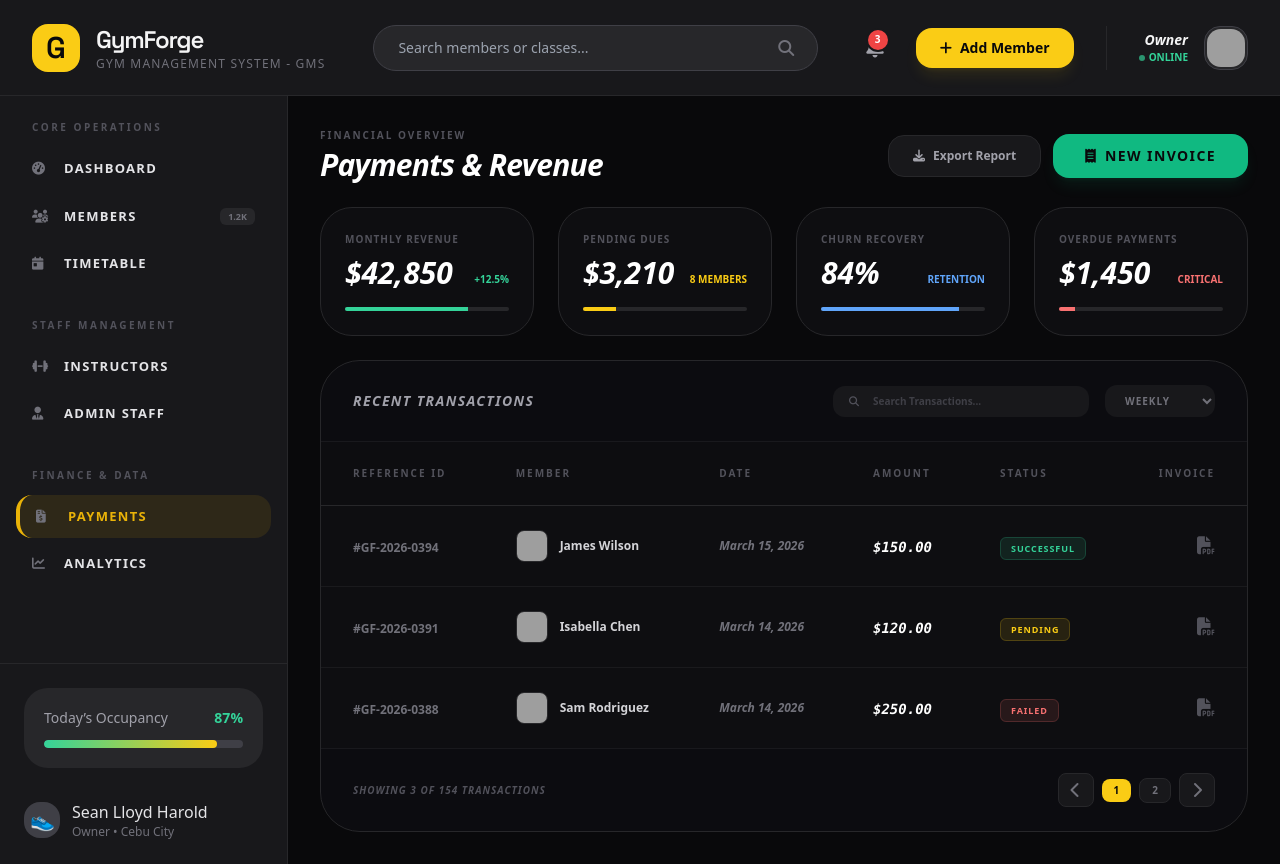
After one commit to komradkat/gms, a Django app: page /payments/ in a window 1280 px wide. The commit adds this page. Run offline with Django 5.2, Linux system fonts and the light colour scheme; some libraries are stand-ins or nearby versions; grey boxes are pictures that could not be loaded.

Commit message:
📦 new: finance and analytics dashboards
Important Changes:
- integrated payment and analytics routes in config/urls.py
- implemented payment_dashboard and analytics_dashboard views in core/views.py
- updated sidebar to include active-link logic for finance navigation
- initialized templates/finance/ directory with dashboard views

```diff
--- a/config/urls.py
+++ b/config/urls.py
@@ -4,7 +4,7 @@ from core.views import (
     dashboard, login_view, register_view,
     member_list, member_profile, member_create,
     schedule_view, trainer_list, trainer_profile,
-    staff_list
+    staff_list, payment_dashboard, analytics_dashboard
 )
 
 urlpatterns = [
@@ -19,4 +19,6 @@ urlpatterns = [
     path('trainers/', trainer_list, name='trainer_list'),
     path('trainers/<int:trainer_id>/', trainer_profile, name='trainer_profile'),
     path('staff/', staff_list, name='staff_list'),
+    path('payments/', payment_dashboard, name='payment_dashboard'),
+    path('analytics/', analytics_dashboard, name='analytics_dashboard'),
 ]
--- a/core/views.py
+++ b/core/views.py
@@ -29,3 +29,9 @@ def trainer_profile(request, trainer_id):
 
 def staff_list(request):
     return render(request, 'trainers/staff_list.html')
+
+def payment_dashboard(request):
+    return render(request, 'finance/payments.html')
+
+def analytics_dashboard(request):
+    return render(request, 'finance/analytics.html')
--- /dev/null
+++ b/templates/finance/payments.html
@@ -0,0 +1,174 @@
+{% extends 'base.html' %}
+{% load static %}
+
+{% block title %}Payments & Revenue • GymForge GMS{% endblock %}
+
+{% block content %}
+<div class="space-y-6">
+    <!-- Header Section -->
+    <div class="flex items-center justify-between">
+        <div>
+            <div class="text-[10px] font-black uppercase tracking-[0.2em] text-zinc-600 mb-1">Financial Overview</div>
+            <h1 class="text-3xl font-bold tracking-tight text-white italic">Payments & Revenue</h1>
+        </div>
+        <div class="flex items-center gap-3">
+            <button class="bg-zinc-900 border border-zinc-800 text-zinc-400 px-6 py-3 rounded-2xl text-xs font-bold hover:text-white transition-all">
+                <i class="fa-solid fa-download mr-2"></i>Export Report
+            </button>
+            <button class="bg-emerald-500 hover:bg-emerald-400 text-zinc-950 px-8 py-3 rounded-2xl text-sm font-black transition-all shadow-lg shadow-emerald-500/10 active:scale-95 uppercase tracking-widest">
+                <i class="fa-solid fa-receipt mr-2"></i>New Invoice
+            </button>
+        </div>
+    </div>
+
+    <!-- Stats Grid -->
+    <div class="grid grid-cols-1 md:grid-cols-2 lg:grid-cols-4 gap-6">
+        <div class="bg-zinc-900/40 border border-zinc-800 rounded-[2rem] p-6 group hover:border-emerald-400/30 transition-all">
+            <div class="text-[10px] font-black uppercase tracking-widest text-zinc-600 mb-2">Monthly Revenue</div>
+            <div class="flex items-end justify-between">
+                <div class="text-3xl font-black text-white italic">$42,850</div>
+                <div class="text-emerald-400 text-[10px] font-black uppercase mb-1">+12.5%</div>
+            </div>
+            <div class="mt-4 h-1 w-full bg-zinc-800 rounded-full overflow-hidden">
+                <div class="h-full w-[75%] bg-emerald-400"></div>
+            </div>
+        </div>
+        <div class="bg-zinc-900/40 border border-zinc-800 rounded-[2rem] p-6 group hover:border-yellow-400/30 transition-all">
+            <div class="text-[10px] font-black uppercase tracking-widest text-zinc-600 mb-2">Pending Dues</div>
+            <div class="flex items-end justify-between">
+                <div class="text-3xl font-black text-white italic">$3,210</div>
+                <div class="text-yellow-400 text-[10px] font-black uppercase mb-1">8 Members</div>
+            </div>
+            <div class="mt-4 h-1 w-full bg-zinc-800 rounded-full overflow-hidden">
+                <div class="h-full w-[20%] bg-yellow-400"></div>
+            </div>
+        </div>
+        <div class="bg-zinc-900/40 border border-zinc-800 rounded-[2rem] p-6 group hover:border-blue-400/30 transition-all">
+            <div class="text-[10px] font-black uppercase tracking-widest text-zinc-600 mb-2">Churn Recovery</div>
+            <div class="flex items-end justify-between">
+                <div class="text-3xl font-black text-white italic">84%</div>
+                <div class="text-blue-400 text-[10px] font-black uppercase mb-1">Retention</div>
+            </div>
+            <div class="mt-4 h-1 w-full bg-zinc-800 rounded-full overflow-hidden">
+                <div class="h-full w-[84%] bg-blue-400"></div>
+            </div>
+        </div>
+        <div class="bg-zinc-900/40 border border-zinc-800 rounded-[2rem] p-6 group hover:border-red-400/30 transition-all">
+            <div class="text-[10px] font-black uppercase tracking-widest text-zinc-600 mb-2">Overdue Payments</div>
+            <div class="flex items-end justify-between">
+                <div class="text-3xl font-black text-white italic">$1,450</div>
+                <div class="text-red-400 text-[10px] font-black uppercase mb-1">Critical</div>
+            </div>
+            <div class="mt-4 h-1 w-full bg-zinc-800 rounded-full overflow-hidden">
+                <div class="h-full w-[10%] bg-red-400"></div>
+            </div>
+        </div>
+    </div>
+
+    <!-- Transaction Table -->
+    <div class="bg-zinc-900/40 border border-zinc-800 rounded-[2.5rem] overflow-hidden">
+        <div class="px-8 py-6 border-b border-zinc-800/50 flex items-center justify-between bg-zinc-950/20">
+            <h3 class="text-sm font-black uppercase tracking-widest text-zinc-400 italic">Recent Transactions</h3>
+            <div class="flex items-center gap-4">
+                <div class="relative">
+                    <i class="fa-solid fa-magnifying-glass absolute left-4 top-1/2 -translate-y-1/2 text-zinc-600 text-[10px]"></i>
+                    <input type="text" placeholder="Search Transactions..." class="bg-zinc-900 border-zinc-800 text-white text-[10px] font-bold py-2 pl-10 pr-4 rounded-xl focus:ring-yellow-400 focus:border-yellow-400 w-64 placeholder:text-zinc-700">
+                </div>
+                <select class="bg-zinc-900 border-zinc-800 text-zinc-500 text-[10px] font-black uppercase tracking-widest py-2 px-4 rounded-xl focus:ring-0 cursor-pointer">
+                    <option>Weekly</option>
+                    <option>Monthly</option>
+                    <option>Yearly</option>
+                </select>
+            </div>
+        </div>
+        <div class="overflow-x-auto">
+            <table class="w-full text-left border-collapse">
+                <thead>
+                    <tr class="border-b border-zinc-800/100 bg-zinc-950/10">
+                        <th class="px-8 py-6 text-[10px] font-black uppercase tracking-[0.2em] text-zinc-600">Reference ID</th>
+                        <th class="px-8 py-6 text-[10px] font-black uppercase tracking-[0.2em] text-zinc-600">Member</th>
+                        <th class="px-8 py-6 text-[10px] font-black uppercase tracking-[0.2em] text-zinc-600">Date</th>
+                        <th class="px-8 py-6 text-[10px] font-black uppercase tracking-[0.2em] text-zinc-600">Amount</th>
+                        <th class="px-8 py-6 text-[10px] font-black uppercase tracking-[0.2em] text-zinc-600">Status</th>
+                        <th class="px-8 py-6 text-[10px] font-black uppercase tracking-[0.2em] text-zinc-600 text-right">Invoice</th>
+                    </tr>
+                </thead>
+                <tbody class="divide-y divide-zinc-800/50">
+                    <tr class="group hover:bg-zinc-800/30 transition-colors">
+                        <td class="px-8 py-6">
+                            <span class="text-xs font-bold text-zinc-500 group-hover:text-zinc-400 transition-colors">#GF-2026-0394</span>
+                        </td>
+                        <td class="px-8 py-6">
+                            <div class="flex items-center gap-3">
+                                <img src="https://ui-avatars.com/api/?name=James+Wilson&background=27272a&color=a1a1aa" class="w-8 h-8 rounded-lg border border-zinc-800" alt="Avatar">
+                                <span class="text-xs font-bold text-zinc-300">James Wilson</span>
+                            </div>
+                        </td>
+                        <td class="px-8 py-6 text-xs font-bold text-zinc-500 italic">March 15, 2026</td>
+                        <td class="px-8 py-6">
+                            <span class="text-sm font-black text-white italic font-mono">$150.00</span>
+                        </td>
+                        <td class="px-8 py-6">
+                            <span class="px-2.5 py-1 bg-emerald-400/10 text-emerald-400 text-[9px] font-black uppercase tracking-widest rounded-md border border-emerald-400/20">SUCCESSFUL</span>
+                        </td>
+                        <td class="px-8 py-6 text-right">
+                            <button class="text-zinc-600 hover:text-emerald-400 transition-colors"><i class="fa-solid fa-file-pdf text-lg"></i></button>
+                        </td>
+                    </tr>
+                    <tr class="group hover:bg-zinc-800/30 transition-colors">
+                        <td class="px-8 py-6">
+                            <span class="text-xs font-bold text-zinc-500 group-hover:text-zinc-400 transition-colors">#GF-2026-0391</span>
+                        </td>
+                        <td class="px-8 py-6">
+                            <div class="flex items-center gap-3">
+                                <img src="https://ui-avatars.com/api/?name=Isabella+Chen&background=27272a&color=a1a1aa" class="w-8 h-8 rounded-lg border border-zinc-800" alt="Avatar">
+                                <span class="text-xs font-bold text-zinc-300">Isabella Chen</span>
+                            </div>
+                        </td>
+                        <td class="px-8 py-6 text-xs font-bold text-zinc-500 italic">March 14, 2026</td>
+                        <td class="px-8 py-6">
+                            <span class="text-sm font-black text-white italic font-mono">$120.00</span>
+                        </td>
+                        <td class="px-8 py-6">
+                            <span class="px-2.5 py-1 bg-yellow-400/10 text-yellow-400 text-[9px] font-black uppercase tracking-widest rounded-md border border-yellow-400/20">PENDING</span>
+                        </td>
+                        <td class="px-8 py-6 text-right">
+                            <button class="text-zinc-600 hover:text-yellow-400 transition-colors"><i class="fa-solid fa-file-pdf text-lg"></i></button>
+                        </td>
+                    </tr>
+                    <tr class="group hover:bg-zinc-800/30 transition-colors">
+                        <td class="px-8 py-6">
+                            <span class="text-xs font-bold text-zinc-500 group-hover:text-zinc-400 transition-colors">#GF-2026-0388</span>
+                        </td>
+                        <td class="px-8 py-6">
+                            <div class="flex items-center gap-3">
+                                <img src="https://ui-avatars.com/api/?name=Sam+Rodriguez&background=27272a&color=a1a1aa" class="w-8 h-8 rounded-lg border border-zinc-800" alt="Avatar">
+                                <span class="text-xs font-bold text-zinc-300">Sam Rodriguez</span>
+                            </div>
+                        </td>
+                        <td class="px-8 py-6 text-xs font-bold text-zinc-500 italic">March 14, 2026</td>
+                        <td class="px-8 py-6">
+                            <span class="text-sm font-black text-white italic font-mono">$250.00</span>
+                        </td>
+                        <td class="px-8 py-6">
+                            <span class="px-2.5 py-1 bg-red-400/10 text-red-400 text-[9px] font-black uppercase tracking-widest rounded-md border border-red-400/20">FAILED</span>
+                        </td>
+                        <td class="px-8 py-6 text-right">
+                            <button class="text-zinc-600 hover:text-red-400 transition-colors"><i class="fa-solid fa-file-pdf text-lg"></i></button>
+                        </td>
+                    </tr>
+                </tbody>
+            </table>
+        </div>
+        <div class="px-8 py-6 bg-zinc-950/20 border-t border-zinc-800/50 flex items-center justify-between">
+            <span class="text-[10px] font-black uppercase tracking-widest text-zinc-600 italic">Showing 3 of 154 Transactions</span>
+            <div class="flex items-center gap-2">
+                <button class="px-3 py-1 bg-zinc-900 border border-zinc-800 text-zinc-500 rounded-lg hover:text-white transition-all"><i class="fa-solid fa-chevron-left"></i></button>
+                <button class="px-3 py-1 bg-yellow-400 text-zinc-950 rounded-lg font-black text-[10px]">1</button>
+                <button class="px-3 py-1 bg-zinc-900 border border-zinc-800 text-zinc-500 rounded-lg hover:text-white transition-all font-black text-[10px]">2</button>
+                <button class="px-3 py-1 bg-zinc-900 border border-zinc-800 text-zinc-500 rounded-lg hover:text-white transition-all"><i class="fa-solid fa-chevron-right"></i></button>
+            </div>
+        </div>
+    </div>
+</div>
+{% endblock %}
--- a/templates/includes/sidebar.html
+++ b/templates/includes/sidebar.html
@@ -36,11 +36,11 @@
         <!-- Section: Finance -->
         <div class="space-y-1">
             <div class="px-4 mb-3 text-[10px] font-black uppercase tracking-[0.25em] text-zinc-600">Finance & Data</div>
-            <a href="#" class="flex items-center gap-3 px-4 py-3 rounded-2xl text-[13px] font-bold sidebar-link transition-all group">
+            <a href="{% url 'payment_dashboard' %}" class="{% if request.resolver_match.url_name == 'payment_dashboard' %}active-link{% endif %} flex items-center gap-3 px-4 py-3 rounded-2xl text-[13px] font-bold sidebar-link transition-all group">
                 <i class="fa-solid fa-file-invoice-dollar w-5 text-zinc-500 group-hover:text-yellow-400 transition-colors"></i>
                 <span class="uppercase tracking-widest">Payments</span>
             </a>
-            <a href="#" class="flex items-center gap-3 px-4 py-3 rounded-2xl text-[13px] font-bold sidebar-link transition-all group">
+            <a href="{% url 'analytics_dashboard' %}" class="{% if request.resolver_match.url_name == 'analytics_dashboard' %}active-link{% endif %} flex items-center gap-3 px-4 py-3 rounded-2xl text-[13px] font-bold sidebar-link transition-all group">
                 <i class="fa-solid fa-chart-line w-5 text-zinc-500 group-hover:text-yellow-400 transition-colors"></i>
                 <span class="uppercase tracking-widest">Analytics</span>
             </a>
```
Also changed, not shown: templates/finance/analytics.html (added, +138 -0 lines).
